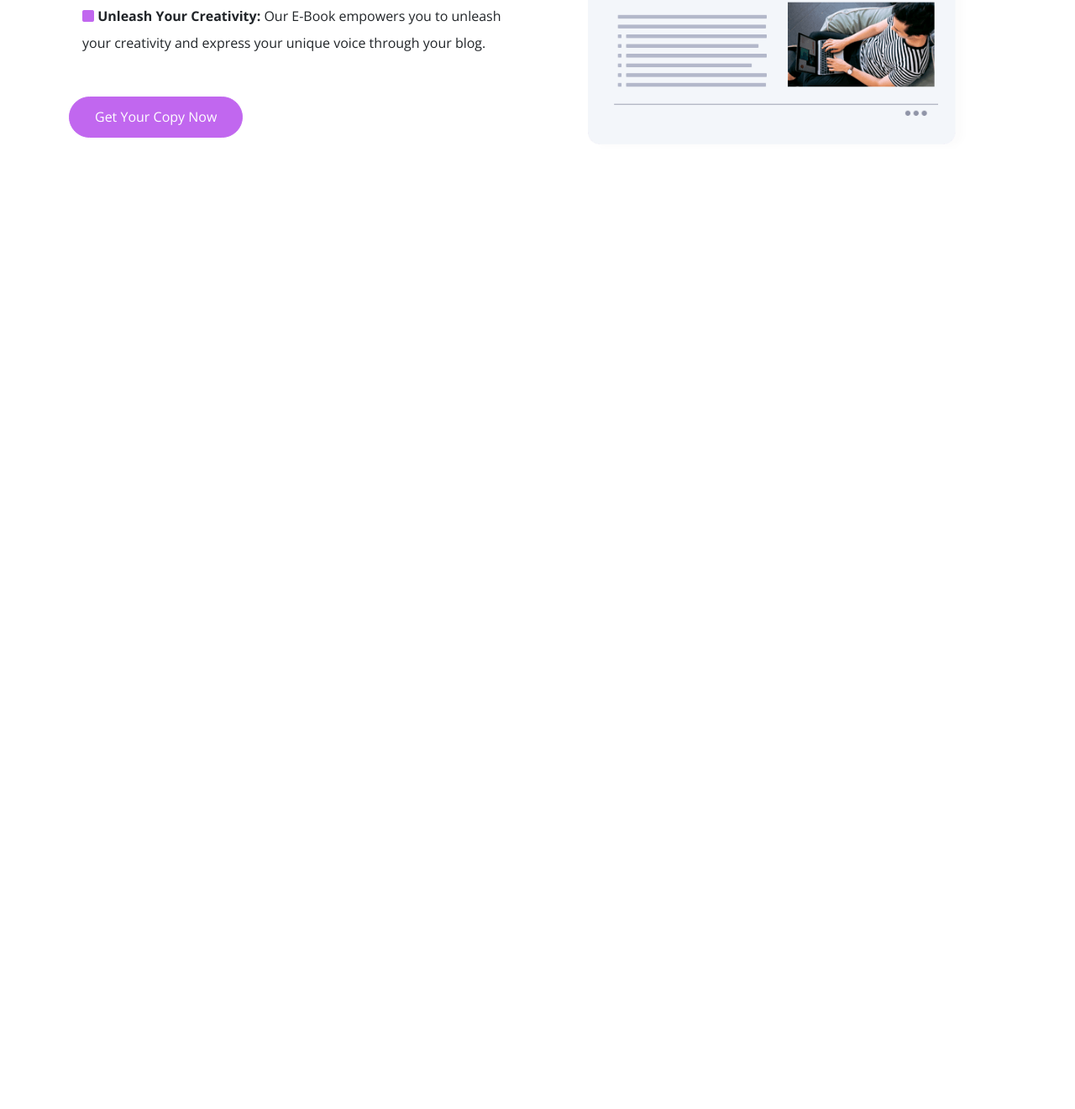
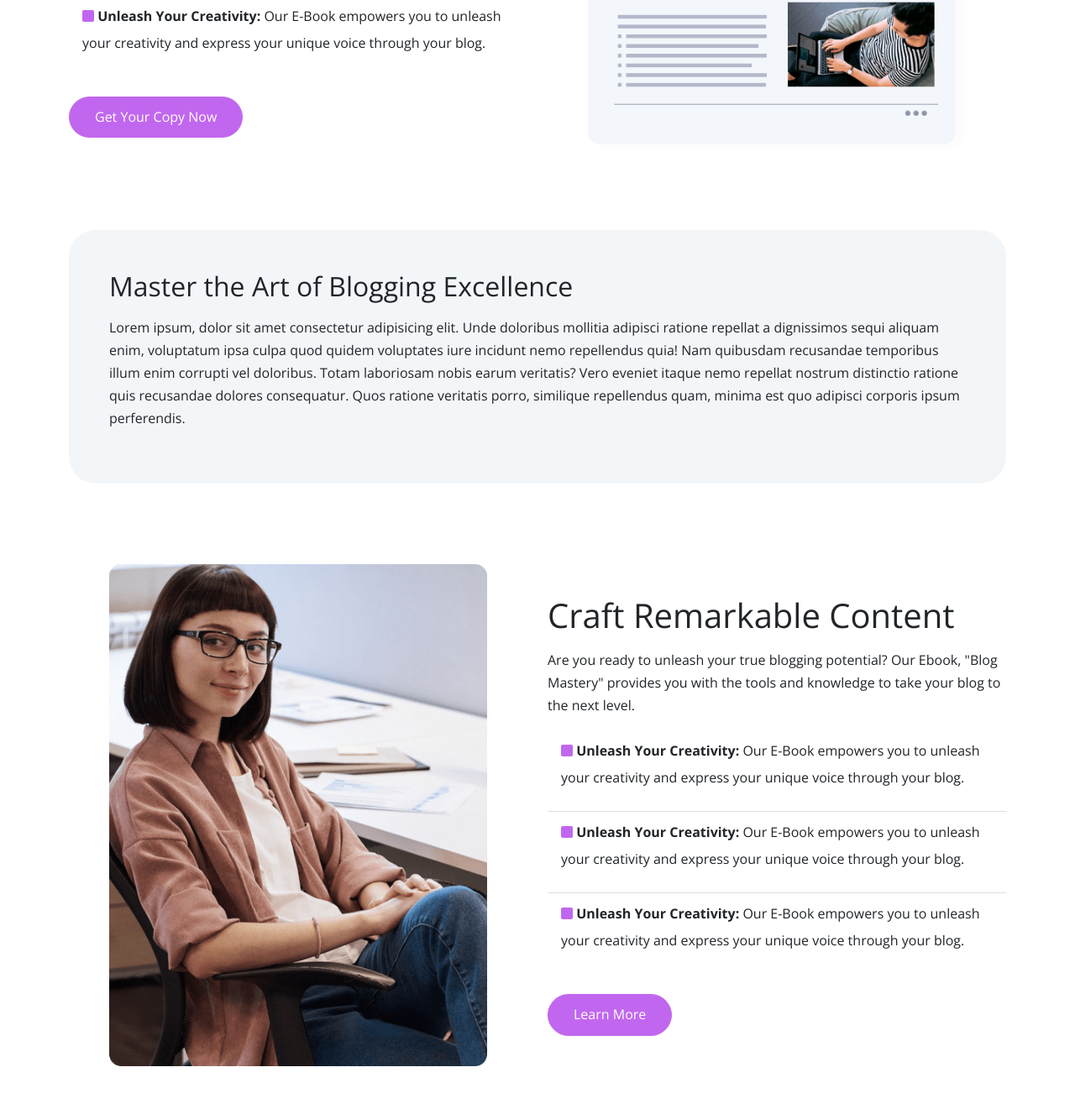
Before and after one commit to PedroMarcelino7/EbookWebsite, a website: page index.html in a window 1280 px wide. Shown: the part 1707-3028 px from the top of the page at 84% size. Before the commit the page ends 1981 px from the top, so only its background shows below. Drawn offline with nearby package versions, Linux system fonts and the light colour scheme; files that its build step writes are made by us from their sources.

Commit message:
finishing statements + details 2 + modal 2

```diff
--- a/index.html
+++ b/index.html
@@ -252,6 +252,133 @@
     </div>
   </div>
 
+  <!-- statement -->
+  <section class="statemente mb-5">
+    <div class="container">
+      <div class="row">
+        <div class="col-12">
+          <div class="text-container bg-light p-5 rounded-5">
+            <h2>Master the Art of Blogging Excellence</h2>
+            <p>Lorem ipsum, dolor sit amet consectetur adipisicing elit. Unde doloribus mollitia adipisci ratione
+              repellat a dignissimos sequi aliquam enim, voluptatum ipsa culpa quod quidem voluptates iure incidunt nemo
+              repellendus quia! Nam quibusdam recusandae temporibus illum enim corrupti vel doloribus. Totam laboriosam
+              nobis earum veritatis? Vero eveniet itaque nemo repellat nostrum distinctio ratione quis recusandae
+              dolores consequatur. Quos ratione veritatis porro, similique repellendus quam, minima est quo adipisci
+              corporis ipsum perferendis.
+            </p>
+          </div>
+        </div>
+      </div>
+    </div>
+  </section>
+
+  <!-- details -->
+  <section class="details my-5">
+    <div class="container">
+      <div class="row">
+        <div class="col-lg-6">
+          <div class="image-container p-5">
+            <img src="images/author.png" alt="" class="img-fluid">
+          </div>
+        </div>
+
+        <div class="col-lg-6">
+          <div class="text-container d-flex flex-column justify-content-center h-100">
+            <h2 class="display-6">Craft Remarkable Content</h2>
+
+            <p>
+              Are you ready to unleash your true blogging potential? Our Ebook, "Blog Mastery" provides you with the
+              tools and knowledge to take your blog to the next level.
+            </p>
+
+            <ul class="list-group list-group-flush lh-lg">
+              <li class="list-group-item">
+                <p>
+                  <i class="fas fa-square text-primary"></i>
+                  <strong>Unleash Your Creativity:</strong> Our E-Book empowers you to unleash your creativity and
+                  express your unique voice through your blog.
+                </p>
+              </li>
+
+              <li class="list-group-item">
+                <p>
+                  <i class="fas fa-square text-primary"></i>
+                  <strong>Unleash Your Creativity:</strong> Our E-Book empowers you to unleash your creativity and
+                  express your unique voice through your blog.
+                </p>
+              </li>
+
+              <li class="list-group-item">
+                <p>
+                  <i class="fas fa-square text-primary"></i>
+                  <strong>Unleash Your Creativity:</strong> Our E-Book empowers you to unleash your creativity and
+                  express your unique voice through your blog.
+                </p>
+              </li>
+            </ul>
+
+            <a class="btn btn-primary text-white mt-4 align-self-start" data-bs-toggle="modal"
+              data-bs-target="#modal2">Learn More</a>
+          </div>
+        </div>
+      </div>
+    </div>
+  </section>
+
+  <!-- modal 2 -->
+  <div id="modal2" class="modal fade">
+    <div class="modal-dialog modal-lg mt-6">
+      <div class="modal-content p-5">
+        <div class="row">
+          <div class="col-lg-6">
+            <div class="image-container">
+              <img src="images/author.png" alt="Description" class="img-fluid">
+            </div>
+          </div>
+
+          <div class="col-lg-6">
+            <div class="text-container">
+              <h2 class="display-6">Craft Remarkable Content</h2>
+
+              <p>
+                Are you ready to unleash your true blogging potential? Our Ebook, "Blog Mastery" provides you with the
+                tools and knowledge to take your blog to the next level.
+              </p>
+
+              <ul class="list-group list-group-flush lh-lg">
+                <li class="list-group-item">
+                  <p>
+                    <i class="fas fa-square text-primary"></i>
+                    <strong>Unleash Your Creativity:</strong> Our E-Book empowers you to unleash your creativity and
+                    express your unique voice through your blog.
+                  </p>
+                </li>
+
+                <li class="list-group-item">
+                  <p>
+                    <i class="fas fa-square text-primary"></i>
+                    <strong>Unleash Your Creativity:</strong> Our E-Book empowers you to unleash your creativity and
+                    express your unique voice through your blog.
+                  </p>
+                </li>
+
+                <li class="list-group-item">
+                  <p>
+                    <i class="fas fa-square text-primary"></i>
+                    <strong>Unleash Your Creativity:</strong> Our E-Book empowers you to unleash your creativity and
+                    express your unique voice through your blog.
+                  </p>
+                </li>
+              </ul>
+
+              <button class="btn btn-light" data-bs-dismiss="modal">Close</button>
+            </div>
+          </div>
+        </div>
+      </div>
+    </div>
+  </div>
+
 
 
   <!-- boostrap script -->
```
